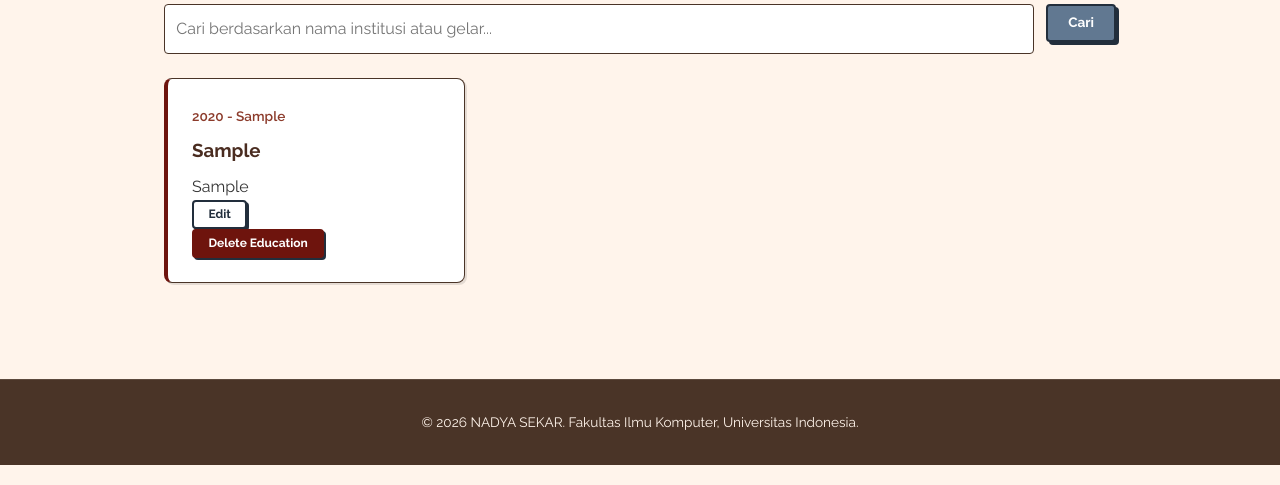
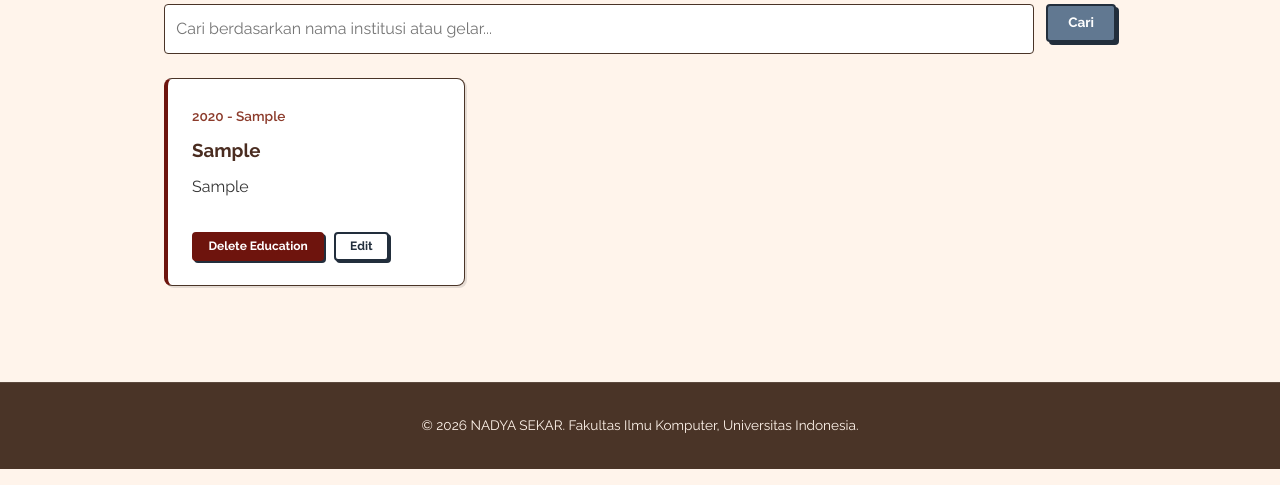
Before and after one commit to nadyaasekar/myportofolio, a Django app: page /education in a window 1280 px wide. Shown: the part 315-800 px from the top of the page. Run offline with Django 4.2, Linux system fonts and the light colour scheme; tables that the repository leaves empty hold one stand-in row (values such as "Sample post"); some web fonts are replaced.

Commit message:
fix(style): repair broken comment syntax breaking .card-actions rule

```diff
--- a/static/css/style.css
+++ b/static/css/style.css
@@ -549,14 +549,14 @@ body {
     color: var(--accent-dark);
 }
 
-* Row holding the Edit + Delete buttons on an education/experience card */
+/* Row holding the Edit + Delete buttons on an education/experience card */
 .card-actions {
     display: flex;
-    flex-direction: column;
-    align-items: flex-start;
-    gap: 0.5rem;
+    flex-direction: row;
+    align-items: center;
+    gap: 0.6rem;
     flex-wrap: wrap;
-    margin-top: 1.5rem;
+    margin-top: 2rem;
 }
 
 .card-actions .button,
@@ -569,7 +569,12 @@ body {
 
 .card-actions .experience-status,
 .card-actions .education-status {
+    order: 1;
     margin: 0;
+}
+
+.card-actions .button-secondary {
+    order: 2;
 }
 
 .empty-state {
```
